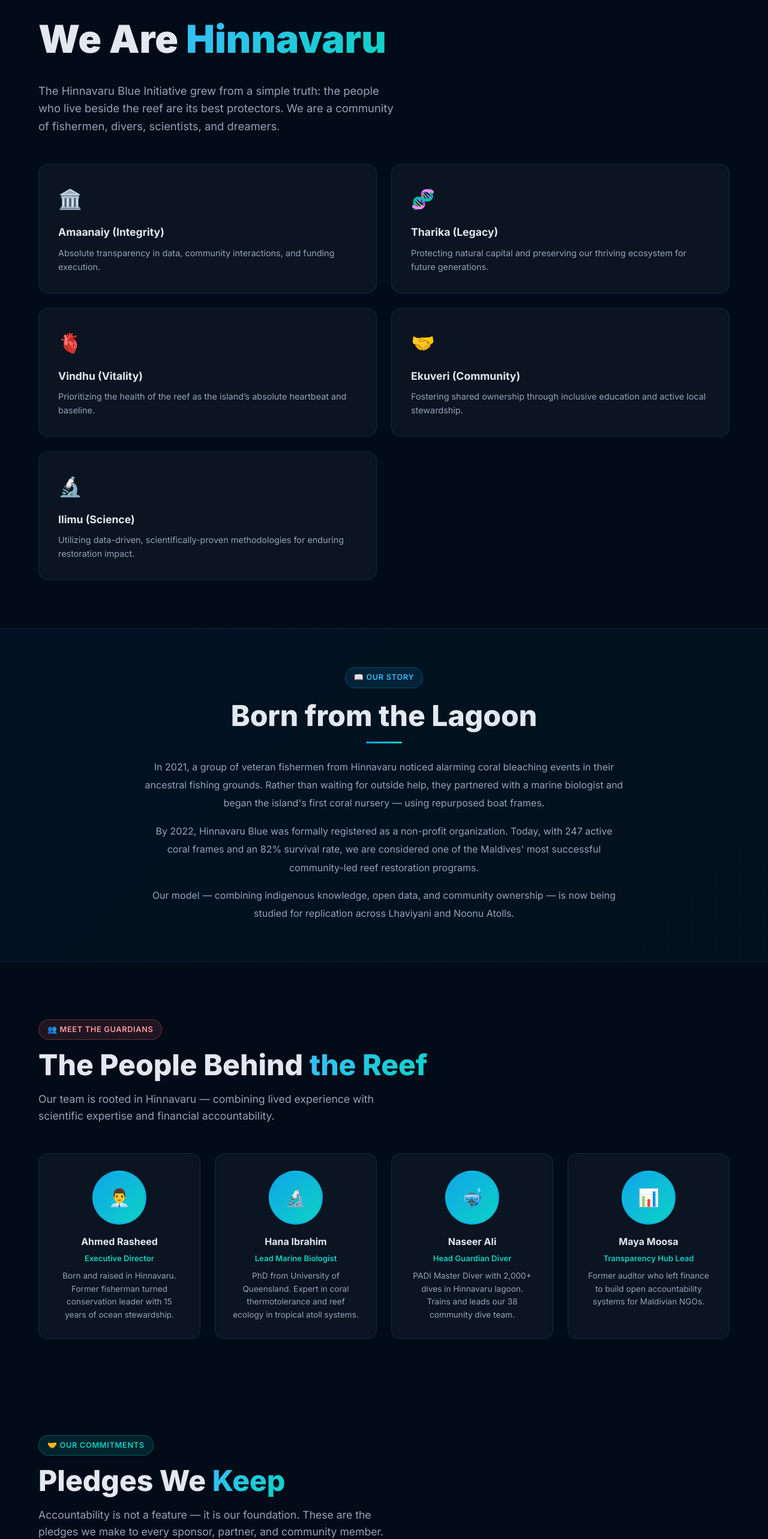
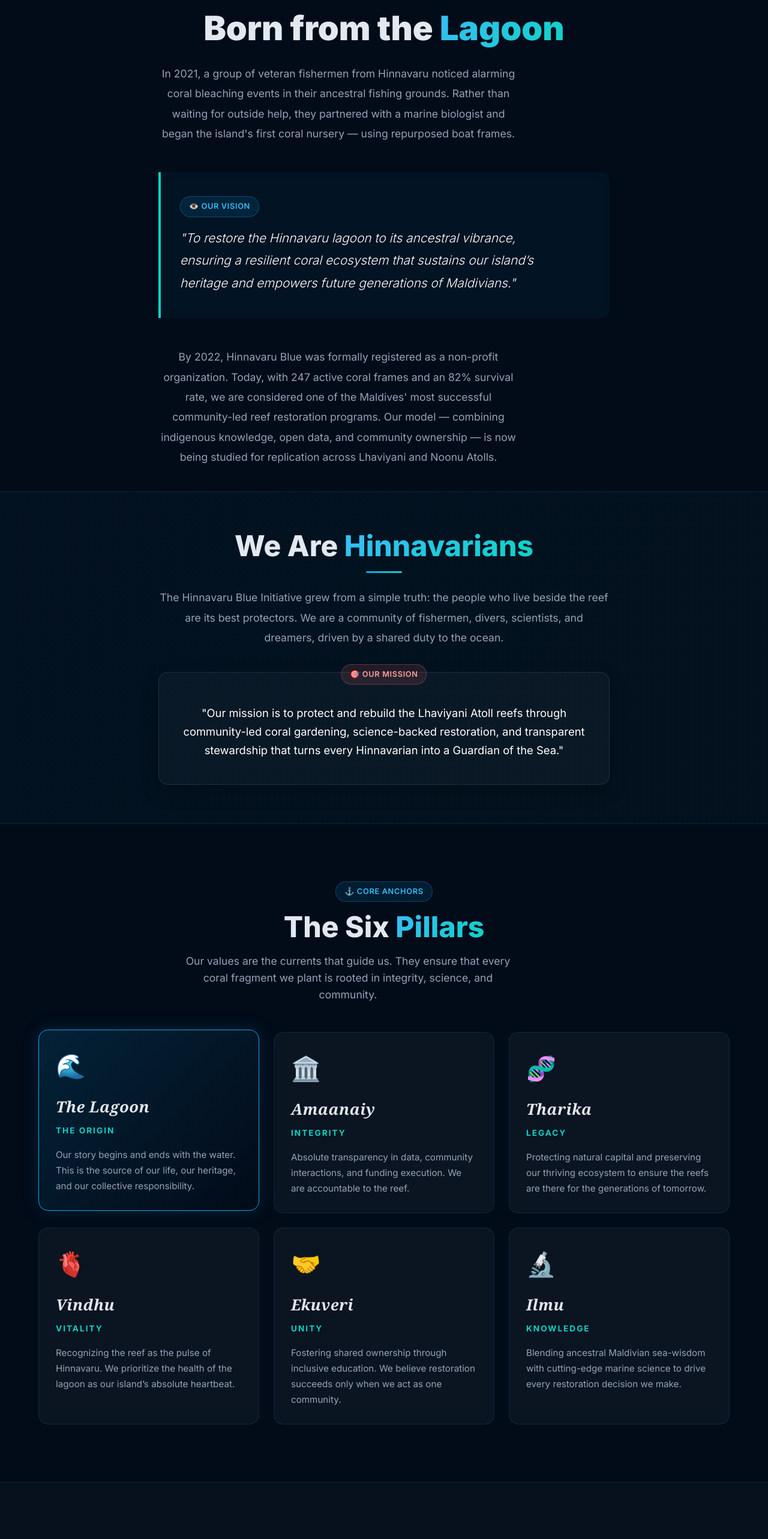
Before and after one commit to mirerz/hinnavaru-blue, a React (Vite) app: page /about in a window 1280 px wide. Shown: the part 180-2745 px from the top of the page at 60% size. Built offline with nearby package versions, Linux system fonts and the light colour scheme.

Commit message:
Implement narrative restructuring and 6-card SST grid for Our Roots route

```diff
--- a/src/pages/About.jsx
+++ b/src/pages/About.jsx
@@ -1,102 +1,130 @@
+import { Link } from 'react-router-dom'
+
 const pillars = [
-  { icon: '🏛️', title: 'Amaanaiy (Integrity)', text: 'Absolute transparency in data, community interactions, and funding execution.' },
-  { icon: '🧬', title: 'Tharika (Legacy)', text: 'Protecting natural capital and preserving our thriving ecosystem for future generations.' },
-  { icon: '🫀', title: 'Vindhu (Vitality)', text: 'Prioritizing the health of the reef as the island’s absolute heartbeat and baseline.' },
-  { icon: '🤝', title: 'Ekuveri (Community)', text: 'Fostering shared ownership through inclusive education and active local stewardship.' },
-  { icon: '🔬', title: 'Ilimu (Science)', text: 'Utilizing data-driven, scientifically-proven methodologies for enduring restoration impact.' },
-]
-
-const team = [
-  { emoji: '👨‍💼', name: 'Ahmed Rasheed', role: 'Executive Director', bio: 'Born and raised in Hinnavaru. Former fisherman turned conservation leader with 15 years of ocean stewardship.' },
-  { emoji: '🔬', name: 'Hana Ibrahim', role: 'Lead Marine Biologist', bio: 'PhD from University of Queensland. Expert in coral thermotolerance and reef ecology in tropical atoll systems.' },
-  { emoji: '🤿', name: 'Naseer Ali', role: 'Head Guardian Diver', bio: 'PADI Master Diver with 2,000+ dives in Hinnavaru lagoon. Trains and leads our 38 community dive team.' },
-  { emoji: '📊', name: 'Maya Moosa', role: 'Transparency Hub Lead', bio: 'Former auditor who left finance to build open accountability systems for Maldivian NGOs.' },
-]
-
-const pledges = [
-  { icon: '✅', title: 'Annual Independent Audits', text: 'All financial statements are audited by an independent firm and published within 90 days of year-end.' },
-  { icon: '📋', title: 'Quarterly Impact Reports', text: 'Every 3 months we publish frame-level survival data, fund allocation actuals, and community outcomes.' },
-  { icon: '🔓', title: 'Open Data Registry', text: 'The Coral Registry is publicly accessible with no login required. Every frame, every dive, every result.' },
-  { icon: '🤝', title: 'Community Governance', text: 'Hinnavaru island council holds 3 of 7 board seats, ensuring local voice drives every strategic decision.' },
-  { icon: '🌱', title: 'Science-First Protocol', text: 'Species selection, placement, and success metrics are defined by our marine biology advisory panel.' },
-  { icon: '💳', title: 'Zero Admin Overhead Pledge', text: '100% of sponsor contributions go directly to field operations. Administrative costs are separately funded.' },
+  { icon: '🌊', title: 'The Lagoon', sub: 'The Origin', text: 'Our story begins and ends with the water. This is the source of our life, our heritage, and our collective responsibility.' },
+  { icon: '🏛️', title: 'Amaanaiy', sub: 'Integrity', text: 'Absolute transparency in data, community interactions, and funding execution. We are accountable to the reef.' },
+  { icon: '🧬', title: 'Tharika', sub: 'Legacy', text: 'Protecting natural capital and preserving our thriving ecosystem to ensure the reefs are there for the generations of tomorrow.' },
+  { icon: '🫀', title: 'Vindhu', sub: 'Vitality', text: 'Recognizing the reef as the pulse of Hinnavaru. We prioritize the health of the lagoon as our island’s absolute heartbeat.' },
+  { icon: '🤝', title: 'Ekuveri', sub: 'Unity', text: 'Fostering shared ownership through inclusive education. We believe restoration succeeds only when we act as one community.' },
+  { icon: '🔬', title: 'Ilmu', sub: 'Knowledge', text: 'Blending ancestral Maldivian sea-wisdom with cutting-edge marine science to drive every restoration decision we make.' },
 ]
 
 export default function About() {
   return (
     <>
-      <section className="about-hero section">
+      {/* 1. NARRATIVE: BORN FROM THE LAGOON */}
+      <section className="about-hero section" style={{ paddingBottom: '40px' }}>
+        <div className="container" style={{ maxWidth: '800px', margin: '0 auto', textAlign: 'center' }}>
+          <div className="badge badge-teal" style={{ marginBottom: '20px' }}>📖 The Narrative</div>
+          <h1 style={{ fontSize: 'clamp(2.5rem, 5vw, 3.5rem)', marginBottom: '24px', lineHeight: '1.2' }}>
+            Born from the <span className="gradient-text">Lagoon</span>
+          </h1>
+          <p style={{ fontSize: '1.1rem', color: 'var(--text-secondary)', lineHeight: '1.9', marginBottom: '16px' }}>
+            In 2021, a group of veteran fishermen from Hinnavaru noticed alarming coral bleaching events in their ancestral fishing grounds. Rather than waiting for outside help, they partnered with a marine biologist and began the island's first coral nursery — using repurposed boat frames.
+          </p>
+
+          <blockquote style={{ margin: '48px 0', padding: '40px 32px', background: 'rgba(14,165,233,0.05)', borderLeft: '4px solid var(--teal)', borderRadius: '0 16px 16px 0', textAlign: 'left', boxShadow: 'inset 0 0 24px rgba(13,211,197,0.02)' }}>
+            <div className="badge" style={{ marginBottom: '16px' }}>👁️ Our Vision</div>
+            <p style={{ fontSize: '1.3rem', lineHeight: '1.8', fontStyle: 'italic', margin: 0, color: 'var(--white)', fontWeight: 300 }}>
+              "To restore the Hinnavaru lagoon to its ancestral vibrance, ensuring a resilient coral ecosystem that sustains our island’s heritage and empowers future generations of Maldivians."
+            </p>
+          </blockquote>
+
+          <p style={{ fontSize: '1.1rem', color: 'var(--text-secondary)', lineHeight: '1.9' }}>
+            By 2022, Hinnavaru Blue was formally registered as a non-profit organization. Today, with 247 active coral frames and an 82% survival rate, we are considered one of the Maldives' most successful community-led reef restoration programs. Our model — combining indigenous knowledge, open data, and community ownership — is now being studied for replication across Lhaviyani and Noonu Atolls.
+          </p>
+        </div>
+      </section>
+
+      {/* 2. WE ARE HINNAVARIANS */}
+      <section className="section-sm" style={{ background: 'linear-gradient(135deg, rgba(14,165,233,0.04), rgba(13,211,197,0.03))', borderTop: '1px solid var(--card-border)', borderBottom: '1px solid var(--card-border)' }}>
+        <div className="container" style={{ maxWidth: '800px', margin: '0 auto', textAlign: 'center' }}>
+          <h2 className="section-title">We Are <span className="gradient-text">Hinnavarians</span></h2>
+          <div className="divider" style={{ margin: '0 auto 24px' }} />
+          <p style={{ fontSize: '1.1rem', color: 'var(--text-secondary)', lineHeight: '1.9', marginBottom: '40px' }}>
+            The Hinnavaru Blue Initiative grew from a simple truth: the people who live beside the reef are its best protectors. We are a community of fishermen, divers, scientists, and dreamers, driven by a shared duty to the ocean.
+          </p>
+
+          <div style={{ background: 'rgba(255,255,255,0.03)', border: '1px solid rgba(255,255,255,0.1)', borderRadius: '16px', padding: '40px 32px', position: 'relative', boxShadow: '0 12px 32px rgba(0,0,0,0.2)' }}>
+            <div className="badge badge-coral" style={{ position: 'absolute', top: '-14px', left: '50%', transform: 'translateX(-50%)', fontWeight: 600 }}>🎯 Our Mission</div>
+            <p style={{ fontSize: '1.15rem', lineHeight: '1.7', margin: 0, paddingTop: '12px', color: 'var(--white)' }}>
+              "Our mission is to protect and rebuild the Lhaviyani Atoll reefs through community-led coral gardening, science-backed restoration, and transparent stewardship that turns every Hinnavarian into a Guardian of the Sea."
+            </p>
+          </div>
+        </div>
+      </section>
+
+      {/* 3. 6-CARD SST GRID (THE 5 PILLARS) */}
+      <section className="section">
         <div className="container">
-          <div className="badge badge-teal" style={{ marginBottom: '20px' }}>🌊 Our Roots</div>
-          <h1>We Are <span className="gradient-text">Hinnavaru</span></h1>
-          <p>The Hinnavaru Blue Initiative grew from a simple truth: the people who live beside the reef are its best protectors. We are a community of fishermen, divers, scientists, and dreamers.</p>
-          <div className="about-pillars">
+          <div style={{ textAlign: 'center', maxWidth: '700px', margin: '0 auto 48px' }}>
+            <div className="badge" style={{ marginBottom: '16px' }}>⚓ Core Anchors</div>
+            <h2 className="section-title">The Six <span className="gradient-text">Pillars</span></h2>
+            <p className="section-sub">
+              Our values are the currents that guide us. They ensure that every coral fragment we plant is rooted in integrity, science, and community.
+            </p>
+          </div>
+
+          <div style={{ display: 'grid', gridTemplateColumns: 'repeat(auto-fit, minmax(320px, 1fr))', gap: '24px' }}>
             {pillars.map((p, i) => (
-              <div className="card pillar-card" key={i}>
-                <div className="pillar-icon">{p.icon}</div>
-                <h3>{p.title}</h3>
-                <p>{p.text}</p>
+              <div
+                className="card"
+                key={i}
+                style={i === 0 ? {
+                  background: 'linear-gradient(135deg, rgba(14,165,233,0.15), rgba(2,11,24,0.9))',
+                  borderColor: 'var(--blue-primary)',
+                  boxShadow: '0 0 32px rgba(14,165,233,0.15)',
+                  transform: 'translateY(-4px)'
+                } : {}}
+              >
+                <div style={{ fontSize: '2.5rem', marginBottom: '16px' }}>{p.icon}</div>
+                <h3 style={{ fontFamily: '"Georgia", serif', fontSize: '1.6rem', marginBottom: '8px', fontStyle: 'italic', letterSpacing: '0.5px' }}>{p.title}</h3>
+                <h4 style={{ fontSize: '0.85rem', textTransform: 'uppercase', color: 'var(--teal)', letterSpacing: '2px', marginBottom: '16px', fontWeight: 700 }}>{p.sub}</h4>
+                <p style={{ color: 'var(--text-secondary)', lineHeight: '1.7', fontSize: '0.95rem' }}>{p.text}</p>
               </div>
             ))}
           </div>
         </div>
       </section>
 
-      {/* ORIGIN STORY */}
-      <section className="section-sm" style={{ background: 'linear-gradient(135deg, rgba(14,165,233,0.04), rgba(13,211,197,0.03))', borderTop: '1px solid var(--card-border)', borderBottom: '1px solid var(--card-border)' }}>
-        <div className="container">
-          <div style={{ maxWidth: '800px', margin: '0 auto', textAlign: 'center' }}>
-            <div className="badge" style={{ marginBottom: '20px' }}>📖 Our Story</div>
-            <h2 className="section-title">Born from the Lagoon</h2>
-            <div className="divider" style={{ margin: '0 auto 24px' }} />
-            <p style={{ color: 'var(--text-secondary)', lineHeight: '1.9', marginBottom: '16px' }}>
-              In 2021, a group of veteran fishermen from Hinnavaru noticed alarming coral bleaching events in their ancestral fishing grounds. Rather than waiting for outside help, they partnered with a marine biologist and began the island's first coral nursery — using repurposed boat frames.
-            </p>
-            <p style={{ color: 'var(--text-secondary)', lineHeight: '1.9', marginBottom: '16px' }}>
-              By 2022, Hinnavaru Blue was formally registered as a non-profit organization. Today, with 247 active coral frames and an 82% survival rate, we are considered one of the Maldives' most successful community-led reef restoration programs.
-            </p>
-            <p style={{ color: 'var(--text-secondary)', lineHeight: '1.9' }}>
-              Our model — combining indigenous knowledge, open data, and community ownership — is now being studied for replication across Lhaviyani and Noonu Atolls.
+      {/* TRANSPARENCY HUB */}
+      <section className="section" style={{ background: 'rgba(255,255,255,0.02)', borderTop: '1px solid var(--card-border)' }} id="transparency">
+        <div className="container" style={{ maxWidth: '1200px' }}>
+          <div style={{ display: 'flex', flexDirection: 'column', alignItems: 'center', textAlign: 'center', marginBottom: '48px' }}>
+            <div className="badge badge-coral" style={{ marginBottom: '16px' }}>🔍 Transparency Hub</div>
+            <h2 className="section-title">Accountability <span className="gradient-text">Downloads</span></h2>
+            <p className="section-sub" style={{ maxWidth: '600px' }}>
+              We operate under an open-books policy. All compliance documentation, independent audits, and financial performance reports are securely hosted and freely accessible.
             </p>
           </div>
-        </div>
-      </section>
 
-      {/* TEAM */}
-      <section className="section">
-        <div className="container">
-          <div className="badge badge-coral" style={{ marginBottom: '16px' }}>👥 Meet the Guardians</div>
-          <h2 className="section-title">The People Behind <span className="gradient-text">the Reef</span></h2>
-          <p className="section-sub">Our team is rooted in Hinnavaru — combining lived experience with scientific expertise and financial accountability.</p>
-          <div className="team-grid">
-            {team.map((m, i) => (
-              <div className="card team-card" key={i}>
-                <div className="team-avatar">{m.emoji}</div>
-                <h4>{m.name}</h4>
-                <div className="role">{m.role}</div>
-                <p>{m.bio}</p>
+          <div style={{ display: 'flex', flexWrap: 'wrap', gap: '24px', justifyContent: 'center' }}>
+            <div className="card" style={{ display: 'flex', alignItems: 'center', gap: '20px', flex: '1 1 400px', maxWidth: '500px' }}>
+              <div style={{ fontSize: '2.5rem' }}>📜</div>
+              <div style={{ flexGrow: 1 }}>
+                <h4 style={{ margin: '0 0 6px', fontSize: '1.15rem' }}>NGO Registration</h4>
+                <p style={{ margin: 0, fontSize: '0.85rem', color: 'var(--text-secondary)' }}>Certificate No. 493-NGO/CERT/2026/10</p>
               </div>
-            ))}
-          </div>
-        </div>
-      </section>
+              <a href="#" className="btn btn-outline btn-sm">Download PDF</a>
+            </div>
 
-      {/* PLEDGES */}
-      <section className="section-sm">
-        <div className="container">
-          <div className="badge badge-teal" style={{ marginBottom: '16px' }}>🤝 Our Commitments</div>
-          <h2 className="section-title">Pledges We <span className="gradient-text">Keep</span></h2>
-          <p className="section-sub">Accountability is not a feature — it is our foundation. These are the pledges we make to every sponsor, partner, and community member.</p>
-          <div className="pledges-list">
-            {pledges.map((p, i) => (
-              <div className="pledge-item" key={i}>
-                <div className="pledge-icon">{p.icon}</div>
-                <div>
-                  <h4>{p.title}</h4>
-                  <p>{p.text}</p>
-                </div>
+            <div className="card" style={{ display: 'flex', alignItems: 'center', gap: '20px', flex: '1 1 400px', maxWidth: '500px' }}>
+              <div style={{ fontSize: '2.5rem' }}>📊</div>
+              <div style={{ flexGrow: 1 }}>
+                <h4 style={{ margin: '0 0 6px', fontSize: '1.15rem' }}>H1 2025 Financials</h4>
+                <p style={{ margin: 0, fontSize: '0.85rem', color: 'var(--text-secondary)' }}>Independent Audit Report</p>
               </div>
-            ))}
+              <a href="#" className="btn btn-outline btn-sm">Download PDF</a>
+            </div>
+
+            <div className="card" style={{ display: 'flex', alignItems: 'center', gap: '20px', flex: '1 1 400px', maxWidth: '500px' }}>
+              <div style={{ fontSize: '2.5rem' }}>🌊</div>
+              <div style={{ flexGrow: 1 }}>
+                <h4 style={{ margin: '0 0 6px', fontSize: '1.15rem' }}>Q1 2026 Impact Report</h4>
+                <p style={{ margin: 0, fontSize: '0.85rem', color: 'var(--text-secondary)' }}>Lagoon Survival Metrics</p>
+              </div>
+              <Link to="/registry" className="btn btn-outline btn-sm">View Online</Link>
+            </div>
           </div>
         </div>
       </section>
```
